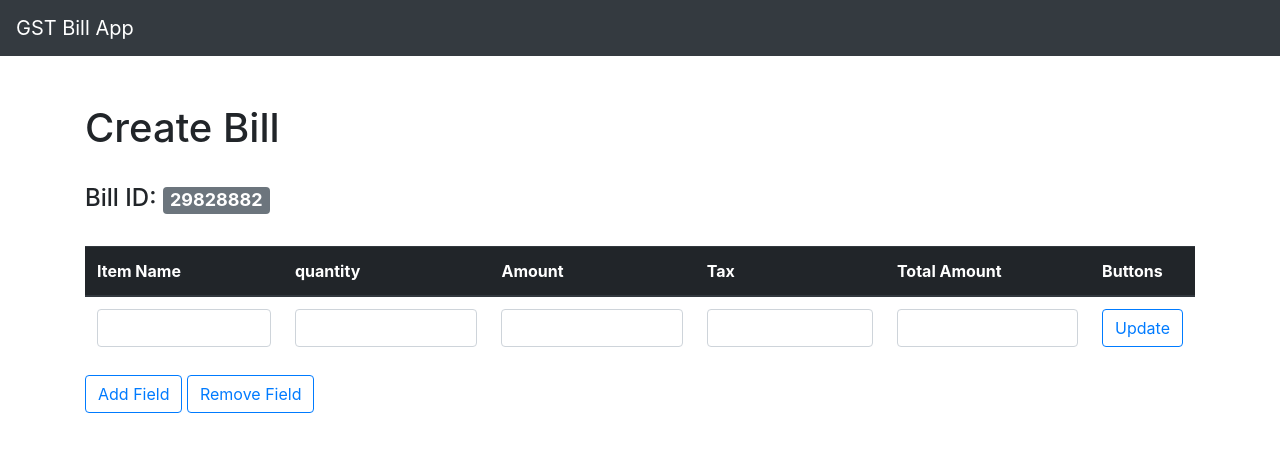
After one commit to vaibhavsingh97/gst-billing-webapp, a Django app: page /createBill/ in a window 1280 px wide. The commit adds this page. Shown: the top 452 px of the page. Run offline with Django 3.2, Linux system fonts and the light colour scheme; some libraries are stand-ins or nearby versions.

Commit message:
Added create bill

```diff
--- /dev/null
+++ b/gst_billing/main/templates/CreateBilll.html
@@ -0,0 +1,96 @@
+{% extends 'base.html' %}
+{% block body %}
+    <main role="main" class="container">
+        <h1 class="mt-5">Create Bill</h1>
+        <br>
+        <h4> Bill ID: <span class="badge badge-secondary">29828882</span></h4>
+        <br>
+        <table class="table">
+            <thead class="thead-dark">
+            <tr>
+                <th scope="col">Item Name</th>
+                <th scope="col">quantity</th>
+                <th scope="col">Amount</th>
+                <th scope="col">Tax</th>
+                <th scope="col">Total Amount</th>
+                <th scope="col">Buttons</th>
+            </tr>
+            </thead>
+            <tbody id="table1">
+            {#            {% for item in items %}#}
+            <tr id="div1">
+                <th scope="row">
+                    {#                                            Item Name: {{ item.name }}<br>#}
+                    {#                                            Quantity: {{ item.quantity }}<br>#}
+                    {#                                            Price : {{ item.price_per_unit }}<br>#}
+                    {#                                            GST: {{ item.gst }}#}
+                    <input id="item_name1" type="text" class="form-control">
+                </th>
+                <td>
+                    <input id="quantity1" type="number" class="form-control">
+                </td>
+                <td>
+                    <input id="amount1" type="number" class="form-control">
+                </td>
+                <td>
+                    <input id="tax1" type="number" class="form-control">
+                </td>
+                <td>
+                    <input id="total_amount1" type="number" class="form-control">
+                </td>
+                <td>
+                    <a href="#!">
+                        <button type="button" class="btn btn-outline-primary">Update</button>
+                    </a>
+                    {#                        <a href="#!">#}
+                    {#                            <button type="button" class="btn btn-outline-primary">calculate</button>#}
+                    {#                        </a>#}
+                </td>
+
+            </tr>
+            {#            {% endfor %}#}
+            </tbody>
+        </table>
+        <button id="addButton" type="button" class="btn btn-outline-primary">Add Field</button>
+        <button id="removeButton" type="button" class="btn btn-outline-primary">Remove Field</button>
+    </main>
+{% endblock %}
+{% block js_script %}
+    <script type="text/javascript">
+        var counter = 2;
+        $("#addButton").click(function () {
+            console.log("counter: " + counter);
+            if (counter > 10) {
+                alert("Only 10 divisions allowed");
+                return false;
+            }
+
+            var newTextDiv = $(document.createElement('tr')).attr("id", 'div' + counter);
+            newTextDiv.after().html(
+                '<th scope="row">' + '<input type="text" class="form-control" name="textbox' + counter + '" id="item_name' + counter + '" value="" >' + '</th>'
+                +
+                '<td>' + '<input type="number" class="form-control" name="textbox' + counter + '" id="quantity' + counter + '" value="" >' + '</td>'
+                +
+                '<td>' + '<input type="number" class="form-control" name="textbox' + counter + '" id="amount' + counter + '" value="" >' + '</td>'
+                +
+                '<td>' + '<input type="number" class="form-control" name="textbox' + counter + '" id="tax' + counter + '" value="" >' + '</td>'
+                +
+                '<td>' + '<input type="number" class="form-control" name="textbox' + counter + '" id="total_amount' + counter + '" value="" >' + '</td>'
+                +
+                '<td>' + '<a href="#!"><button type="button" class="btn btn-outline-primary">Update</button> '
+            );
+            newTextDiv.appendTo('#table1');
+            counter++
+        });
+
+        $('#removeButton').click(function () {
+            console.log("counter: " + counter);
+            if (counter == 1) {
+                alert('No more fields left');
+                return false;
+            }
+            counter--;
+            $('#table' + counter).remove();
+        });
+    </script>
+{% endblock %}
--- a/gst_billing/main/templates/base.html
+++ b/gst_billing/main/templates/base.html
@@ -8,6 +8,7 @@
     <!-- Bootstrap CSS -->
     <link rel="stylesheet" href="{% static 'main/css/bootstrap.min.css' %}">
     <link rel="stylesheet" href="{% static 'main/css/style.css' %}">
+    <link rel="stylesheet" href="https://maxcdn.bootstrapcdn.com/font-awesome/4.7.0/css/font-awesome.min.css">
     <title> Home </title>
 </head>
 <body>
@@ -26,5 +27,7 @@
         integrity="sha384-ApNbgh9B+Y1QKtv3Rn7W3mgPxhU9K/ScQsAP7hUibX39j7fakFPskvXusvfa0b4Q"
         crossorigin="anonymous"></script>
 <script src="{% static 'main/js/bootstrap.min.js' %}"></script>
+{% block js_script %}
+{% endblock %}
 </body>
 </html>
--- a/gst_billing/main/templates/create_bill.html
+++ /dev/null
@@ -1,6 +0,0 @@
-{% extends 'base.html' %}
-{% block body %}
-    <main role="main" class="container">
-        <h1 class="mt-5">Create Bill</h1>
-    </main>
-{% endblock %}
--- a/gst_billing/main/templates/index.html
+++ b/gst_billing/main/templates/index.html
@@ -4,7 +4,7 @@
       <h1 class="mt-5">GST</h1>
       <div class="row">
           <div class="col-sm-12">
-              <a href="#!"><button type="button" class="btn btn-primary">Create Bill</button></a>
+              <a href="{% url 'create_bill' %}"><button type="button" class="btn btn-primary">Create Bill</button></a>
               <button type="button" class="btn btn-primary">See Old Transactions</button>
               <a href="{% url 'inventory' %}"><button type="button" class="btn btn-primary">Inventory</button></a>
           </div>
--- a/gst_billing/main/urls.py
+++ b/gst_billing/main/urls.py
@@ -10,4 +10,5 @@ urlpatterns = [
     url(r'^edit/(?P<id>\d+)$', views.edit, name='edit'),
     url(r'^update/(?P<id>\d+)$', views.update, name='update'),
     url(r'^delete/(?P<id>\d+)$', views.delete, name='delete'),
+    url(r'^createBill/', views.create_bill, name='create_bill')
 ]
--- a/gst_billing/main/views.py
+++ b/gst_billing/main/views.py
@@ -51,3 +51,8 @@ def update(request, id):
     item.gst = request.POST['gst']
     item.save()
     return HttpResponseRedirect('/updateItem/')
+
+def create_bill(request):
+    item = AddNewItemModel.objects.all()
+    context = {'items': item}
+    return render(request, 'CreateBilll.html', context)
```
Also changed, not shown: gst_billing/main/forms.py (+13 -0 lines), gst_billing/main/models.py (+15 -1 lines).
